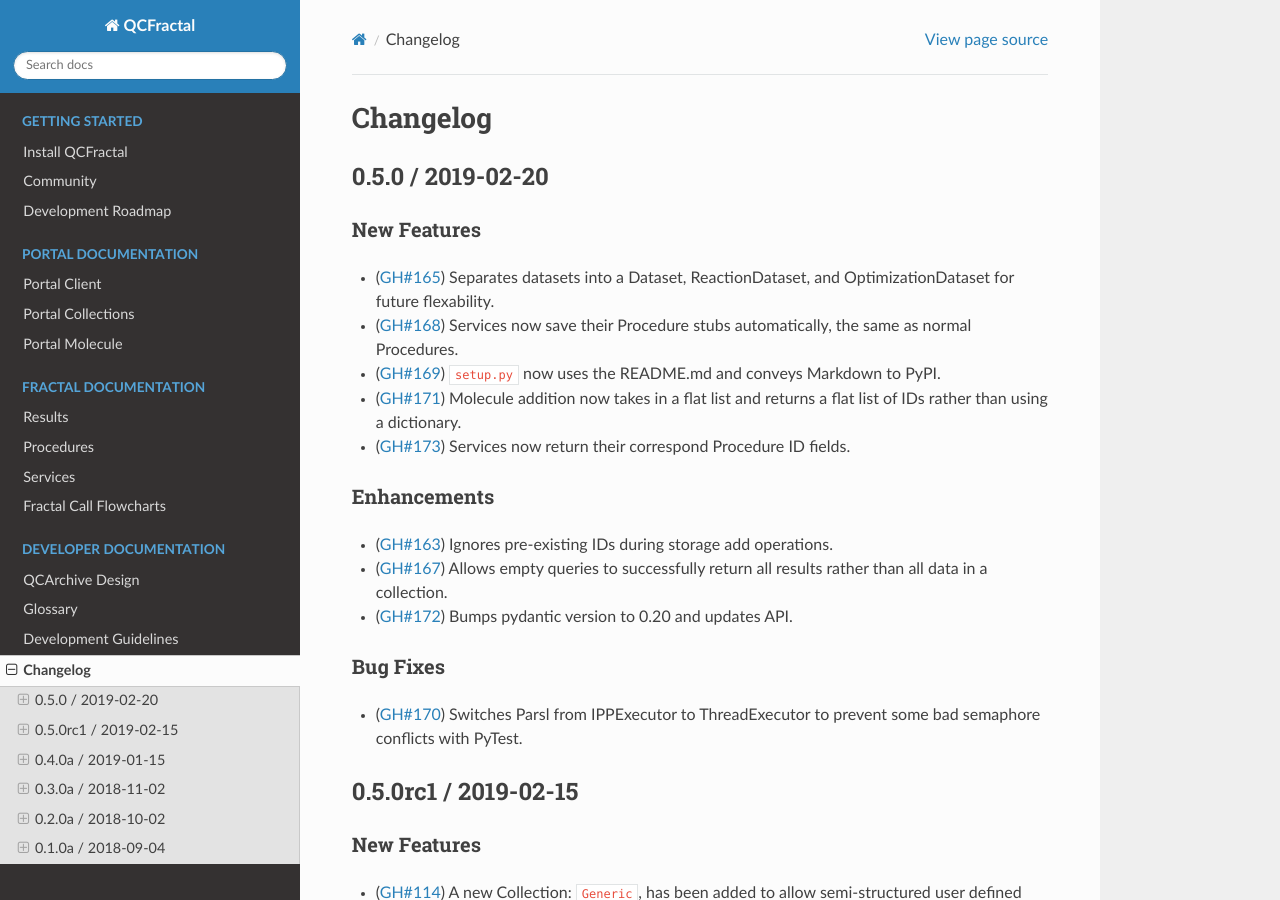
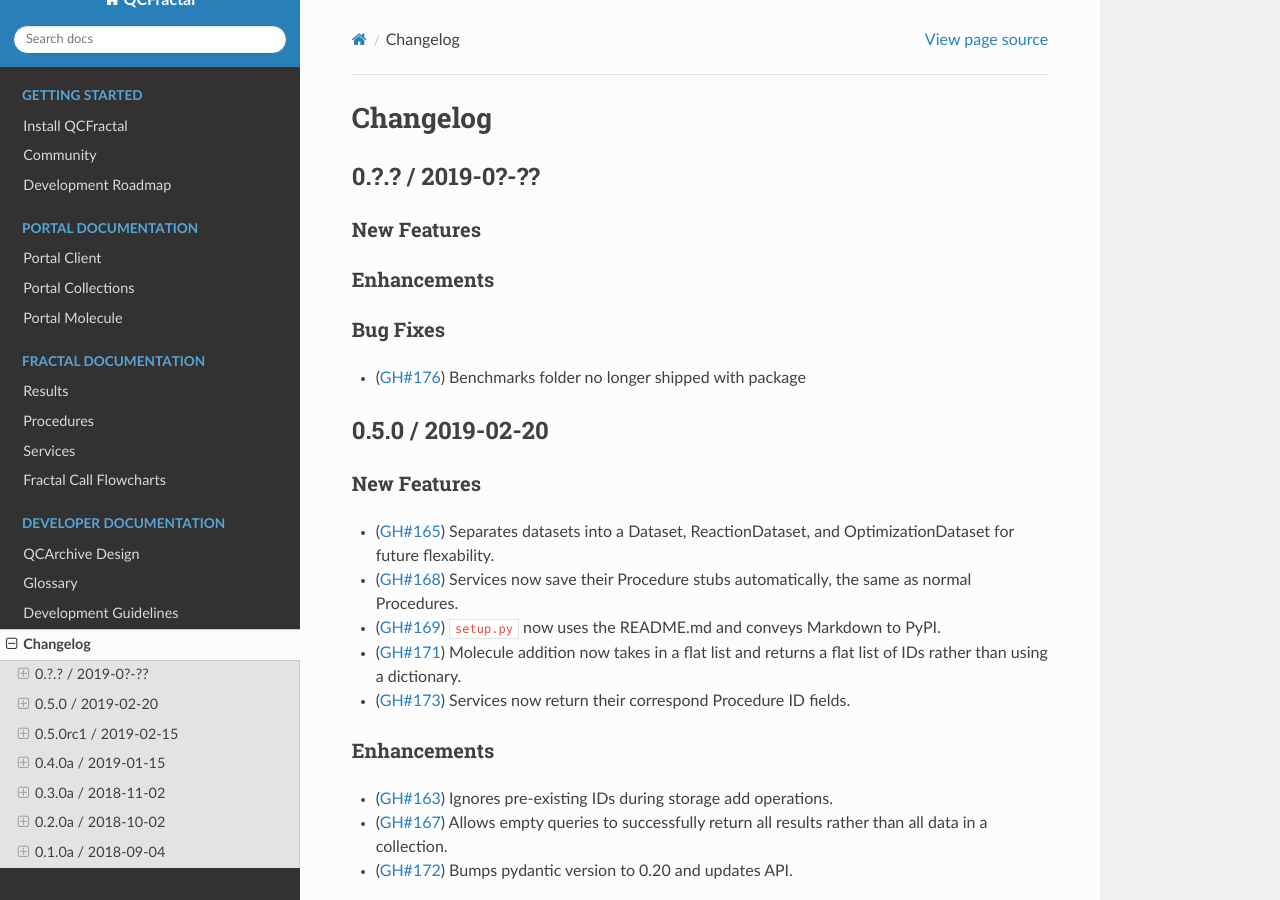
Before and after one commit to MolSSI/QCFractal, a Sphinx documentation site: the page built from docs/source/changelog.rst, in a window 1280 px wide and 900 px high. Built offline with Sphinx 7.4.7 and the Read the Docs theme 2.0.0, drawn with Linux system fonts in a browser that asks for light colours; the version number could not be read and is left out.

Commit message:
Update changelog

```diff
--- a/docs/source/changelog.rst
+++ b/docs/source/changelog.rst
@@ -14,6 +14,22 @@
 ..
 .. Bug Fixes
 .. +++++++++
+
+
+0.?.? / 2019-0?-??
+------------------
+
+New Features
+++++++++++++
+
+Enhancements
+++++++++++++
+
+Bug Fixes
++++++++++
+
+- (:pr:`176`) Benchmarks folder no longer shipped with package
+
 
 0.5.0 / 2019-02-20
 ------------------
```
